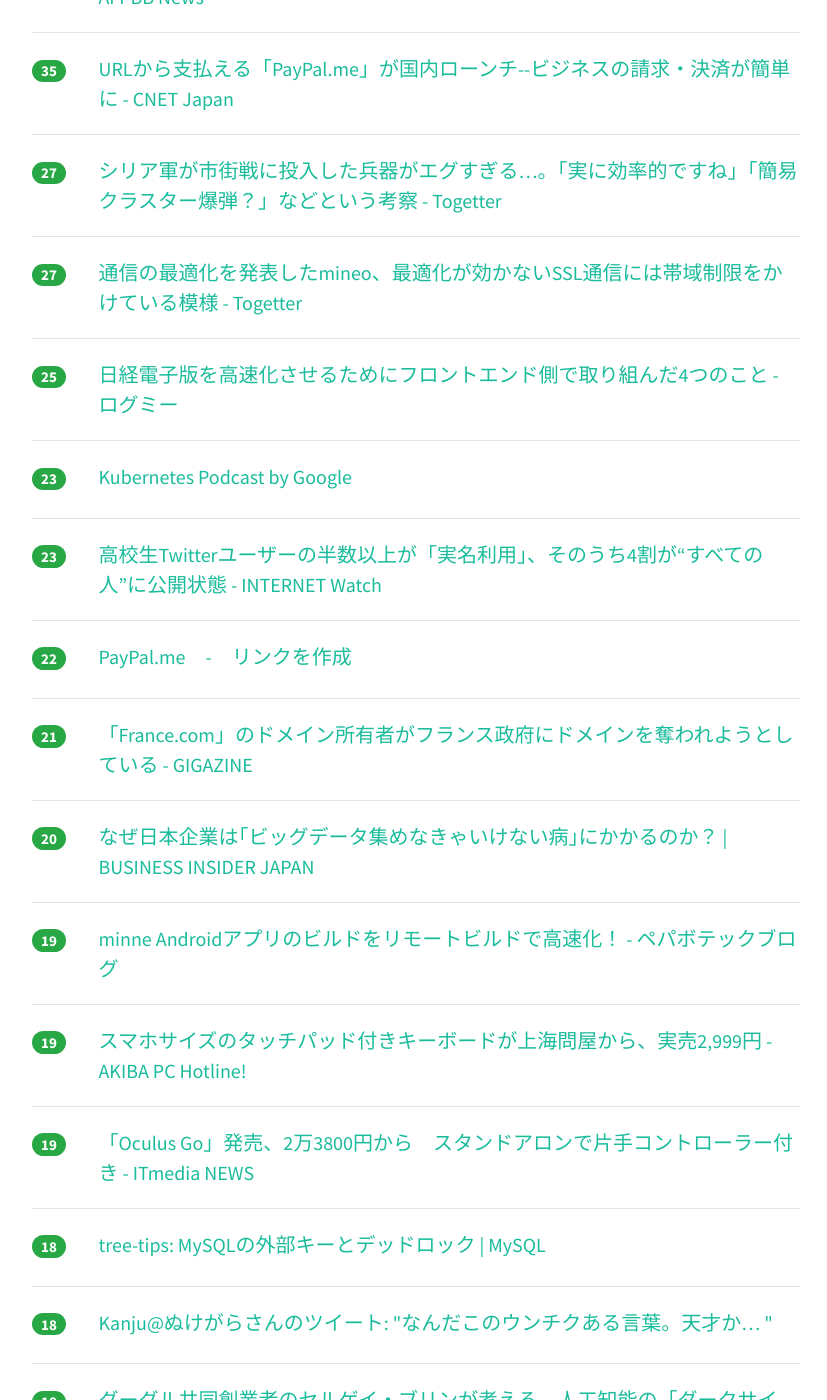
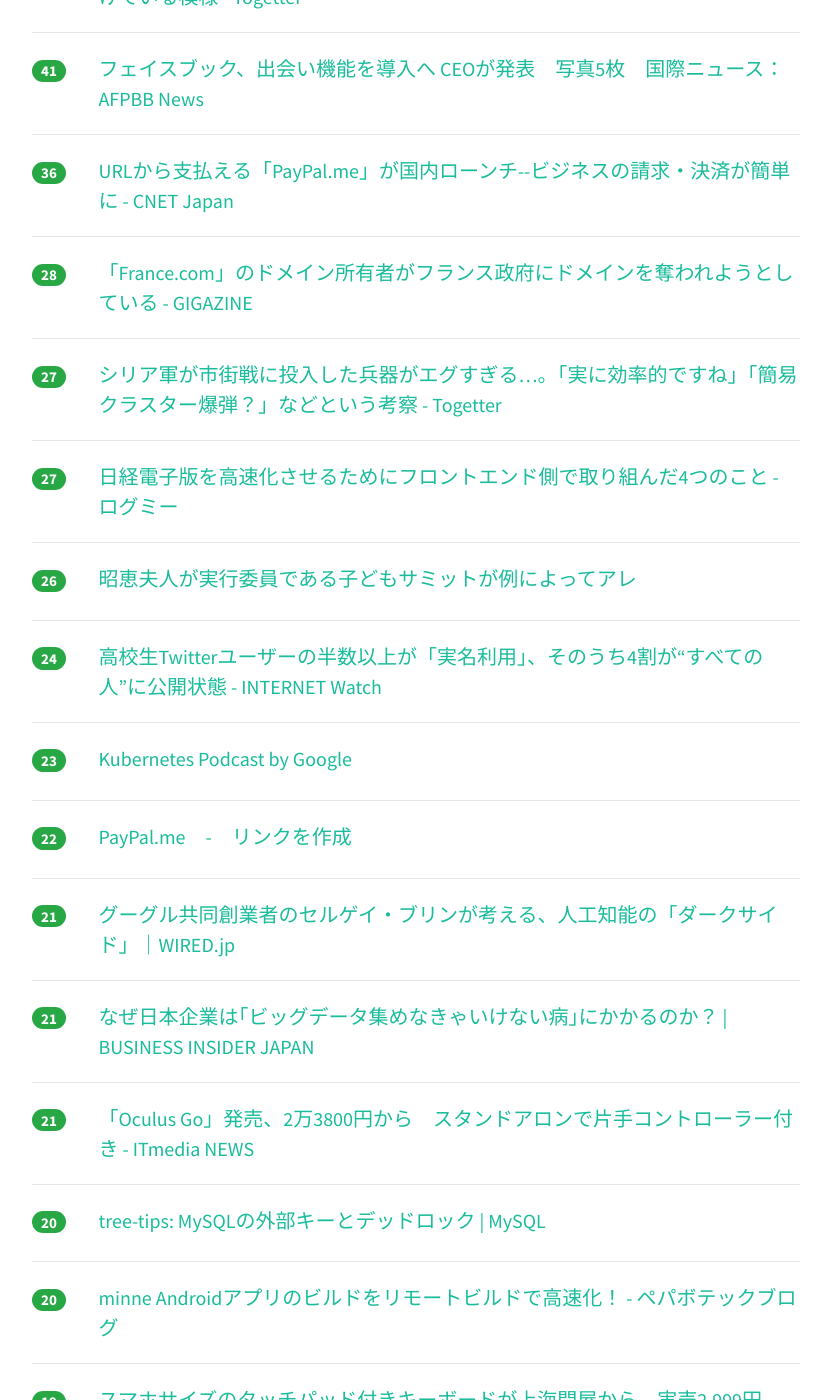
Before and after one commit to yatta47/hatena-matome-site, a Jekyll site: the page built from _posts/2018-05-02-hatena.md, in a window 1280 px wide and 1400 px high, scrolled down 1317 px. Shown: the whole window, without its empty margins (224-1051 px from the left). Built offline with Jekyll 4.4.1, drawn with Linux system fonts in a browser that asks for light colours; nearby versions of some CDN libraries; some of the changed text lies outside the part shown.

Commit message:
Updated 2018-05-02

```diff
--- a/_posts/2018-05-02-hatena.md
+++ b/_posts/2018-05-02-hatena.md
@@ -1,49 +1,54 @@
 ---
 layout: post
 title:  "2018-05-02 はてぶIT"
-date:   2018-05-02 14:03:13
+date:   2018-05-02 15:03:06
 tags: [it-hotentry]
 ---
-37 件のデータあり
+39 件のデータあり
 
 <hr><div class="row">
-<div class="col-1"><span class="badge badge-pill badge-success h2">479</span></div>
+<div class="col-1"><span class="badge badge-pill badge-success h2">586</span></div>
 <div class="col-11"><a href='http://karaage.hatenadiary.jp/entry/2018/05/02/073000' target='_blank'>私の会社の機械学習経験ゼロの「ディープラーニングおじさん」が会社のAI戦略を動かすまで - karaage. [からあげ]</a></div>
 </div>
 <hr>
 <div class="row">
-<div class="col-1"><span class="badge badge-pill badge-success h2">149</span></div>
+<div class="col-1"><span class="badge badge-pill badge-success h2">171</span></div>
 <div class="col-11"><a href='http://shin.hateblo.jp/entry/2012/05/26/231036' target='_blank'>Makefileの書き方 - cat /var/log/shin</a></div>
 </div>
 <hr>
 <div class="row">
-<div class="col-1"><span class="badge badge-pill badge-success h2">101</span></div>
+<div class="col-1"><span class="badge badge-pill badge-success h2">158</span></div>
 <div class="col-11"><a href='https://qiita.com/sl2/items/1e503952b9506a0539ea' target='_blank'>2018年のPythonプロジェクトのはじめかた - Qiita</a></div>
 </div>
 <hr>
 <div class="row">
-<div class="col-1"><span class="badge badge-pill badge-success h2">90</span></div>
+<div class="col-1"><span class="badge badge-pill badge-success h2">98</span></div>
 <div class="col-11"><a href='https://blog.github.com/2018-05-01-github-pages-custom-domains-https/' target='_blank'>Custom domains on GitHub Pages gain support for HTTPS | The GitHub Blog</a></div>
 </div>
 <hr>
 <div class="row">
-<div class="col-1"><span class="badge badge-pill badge-success h2">78</span></div>
+<div class="col-1"><span class="badge badge-pill badge-success h2">91</span></div>
 <div class="col-11"><a href='https://www.moguravr.com/oculus-go-launch/' target='_blank'>Oculus、一体型VRヘッドセットOculus Go本日発売 価格は23,800円から | Mogura VR - 国内外のVR/AR/MR最新情報</a></div>
 </div>
 <hr>
 <div class="row">
-<div class="col-1"><span class="badge badge-pill badge-success h2">73</span></div>
+<div class="col-1"><span class="badge badge-pill badge-success h2">75</span></div>
 <div class="col-11"><a href='https://staff.aist.go.jp/a.ohta/japanese/study/Review_ex_top.htm' target='_blank'>英語論文の査読表現集</a></div>
 </div>
 <hr>
 <div class="row">
-<div class="col-1"><span class="badge badge-pill badge-success h2">58</span></div>
+<div class="col-1"><span class="badge badge-pill badge-success h2">59</span></div>
 <div class="col-11"><a href='https://speakerdeck.com/motokiee/iosfalsezi-dong-hua-toshi-zu-mihua-kodotoshe-ji-niji-zhong-suru' target='_blank'>iOSの自動化と仕組み化 ~コードと設計に集中する~ // Speaker Deck</a></div>
 </div>
 <hr>
 <div class="row">
-<div class="col-1"><span class="badge badge-pill badge-success h2">47</span></div>
+<div class="col-1"><span class="badge badge-pill badge-success h2">50</span></div>
 <div class="col-11"><a href='https://qiita.com/gengogo5/items/5b038cf0b4034194f63a' target='_blank'>Java初心者時代にコードレビューで指摘された悪しき習慣 - Qiita</a></div>
+</div>
+<hr>
+<div class="row">
+<div class="col-1"><span class="badge badge-pill badge-success h2">48</span></div>
+<div class="col-11"><a href='https://qiita.com/KanNishida/items/12f9ae0cee98fd54b0bb' target='_blank'>Netflixがカスタマーを誰よりも理解するためのデータ分析プロセス、コンシューマー・サイエンスの紹介 - Qiita</a></div>
 </div>
 <hr>
 <div class="row">
@@ -52,18 +57,23 @@ tags: [it-hotentry]
 </div>
 <hr>
 <div class="row">
-<div class="col-1"><span class="badge badge-pill badge-success h2">41</span></div>
-<div class="col-11"><a href='https://qiita.com/KanNishida/items/12f9ae0cee98fd54b0bb' target='_blank'>Netflixがカスタマーを誰よりも理解するためのデータ分析プロセス、コンシューマー・サイエンスの紹介 - Qiita</a></div>
+<div class="col-1"><span class="badge badge-pill badge-success h2">43</span></div>
+<div class="col-11"><a href='https://togetter.com/li/1223437' target='_blank'>通信の最適化を発表したmineo、最適化が効かないSSL通信には帯域制限をかけている模様 - Togetter</a></div>
 </div>
 <hr>
 <div class="row">
-<div class="col-1"><span class="badge badge-pill badge-success h2">38</span></div>
+<div class="col-1"><span class="badge badge-pill badge-success h2">41</span></div>
 <div class="col-11"><a href='http://www.afpbb.com/articles/-/3173230' target='_blank'>フェイスブック、出会い機能を導入へ CEOが発表　写真5枚　国際ニュース：AFPBB News</a></div>
 </div>
 <hr>
 <div class="row">
-<div class="col-1"><span class="badge badge-pill badge-success h2">35</span></div>
+<div class="col-1"><span class="badge badge-pill badge-success h2">36</span></div>
 <div class="col-11"><a href='https://japan.cnet.com/article/35118491/' target='_blank'>URLから支払える「PayPal.me」が国内ローンチ--ビジネスの請求・決済が簡単に - CNET Japan</a></div>
+</div>
+<hr>
+<div class="row">
+<div class="col-1"><span class="badge badge-pill badge-success h2">28</span></div>
+<div class="col-11"><a href='https://gigazine.net/news/20180502-france-dot-com/' target='_blank'>「France.com」のドメイン所有者がフランス政府にドメインを奪われようとしている - GIGAZINE</a></div>
 </div>
 <hr>
 <div class="row">
@@ -73,22 +83,22 @@ tags: [it-hotentry]
 <hr>
 <div class="row">
 <div class="col-1"><span class="badge badge-pill badge-success h2">27</span></div>
-<div class="col-11"><a href='https://togetter.com/li/1223437' target='_blank'>通信の最適化を発表したmineo、最適化が効かないSSL通信には帯域制限をかけている模様 - Togetter</a></div>
+<div class="col-11"><a href='http://logmi.jp/283703' target='_blank'>日経電子版を高速化させるためにフロントエンド側で取り組んだ4つのこと - ログミー</a></div>
 </div>
 <hr>
 <div class="row">
-<div class="col-1"><span class="badge badge-pill badge-success h2">25</span></div>
-<div class="col-11"><a href='http://logmi.jp/283703' target='_blank'>日経電子版を高速化させるためにフロントエンド側で取り組んだ4つのこと - ログミー</a></div>
+<div class="col-1"><span class="badge badge-pill badge-success h2">26</span></div>
+<div class="col-11"><a href='https://anond.hatelabo.jp/20180501230751' target='_blank'>昭恵夫人が実行委員である子どもサミットが例によってアレ</a></div>
+</div>
+<hr>
+<div class="row">
+<div class="col-1"><span class="badge badge-pill badge-success h2">24</span></div>
+<div class="col-11"><a href='https://internet.watch.impress.co.jp/docs/news/1119998.html' target='_blank'>高校生Twitterユーザーの半数以上が「実名利用」、そのうち4割が“すべての人”に公開状態 - INTERNET Watch</a></div>
 </div>
 <hr>
 <div class="row">
 <div class="col-1"><span class="badge badge-pill badge-success h2">23</span></div>
 <div class="col-11"><a href='https://kubernetespodcast.com/' target='_blank'>Kubernetes Podcast by Google</a></div>
-</div>
-<hr>
-<div class="row">
-<div class="col-1"><span class="badge badge-pill badge-success h2">23</span></div>
-<div class="col-11"><a href='https://internet.watch.impress.co.jp/docs/news/1119998.html' target='_blank'>高校生Twitterユーザーの半数以上が「実名利用」、そのうち4割が“すべての人”に公開状態 - INTERNET Watch</a></div>
 </div>
 <hr>
 <div class="row">
@@ -98,16 +108,26 @@ tags: [it-hotentry]
 <hr>
 <div class="row">
 <div class="col-1"><span class="badge badge-pill badge-success h2">21</span></div>
-<div class="col-11"><a href='https://gigazine.net/news/20180502-france-dot-com/' target='_blank'>「France.com」のドメイン所有者がフランス政府にドメインを奪われようとしている - GIGAZINE</a></div>
+<div class="col-11"><a href='https://wired.jp/2018/05/02/sergey-brin-warns-ais-dark-side/' target='_blank'>グーグル共同創業者のセルゲイ・ブリンが考える、人工知能の「ダークサイド」｜WIRED.jp</a></div>
+</div>
+<hr>
+<div class="row">
+<div class="col-1"><span class="badge badge-pill badge-success h2">21</span></div>
+<div class="col-11"><a href='https://www.businessinsider.jp/post-166671' target='_blank'>なぜ日本企業は｢ビッグデータ集めなきゃいけない病｣にかかるのか？ | BUSINESS INSIDER JAPAN</a></div>
+</div>
+<hr>
+<div class="row">
+<div class="col-1"><span class="badge badge-pill badge-success h2">21</span></div>
+<div class="col-11"><a href='http://www.itmedia.co.jp/news/articles/1805/02/news043.html' target='_blank'>「Oculus Go」発売、2万3800円から　スタンドアロンで片手コントローラー付き - ITmedia NEWS</a></div>
 </div>
 <hr>
 <div class="row">
 <div class="col-1"><span class="badge badge-pill badge-success h2">20</span></div>
-<div class="col-11"><a href='https://www.businessinsider.jp/post-166671' target='_blank'>なぜ日本企業は｢ビッグデータ集めなきゃいけない病｣にかかるのか？ | BUSINESS INSIDER JAPAN</a></div>
+<div class="col-11"><a href='http://www.tree-tips.com/mysql/deadlock/foreignkey/' target='_blank'>tree-tips: MySQLの外部キーとデッドロック | MySQL</a></div>
 </div>
 <hr>
 <div class="row">
-<div class="col-1"><span class="badge badge-pill badge-success h2">19</span></div>
+<div class="col-1"><span class="badge badge-pill badge-success h2">20</span></div>
 <div class="col-11"><a href='https://tech.pepabo.com/2018/05/01/remote-build-for-android/' target='_blank'>minne Androidアプリのビルドをリモートビルドで高速化！ - ペパボテックブログ</a></div>
 </div>
 <hr>
@@ -118,12 +138,12 @@ tags: [it-hotentry]
 <hr>
 <div class="row">
 <div class="col-1"><span class="badge badge-pill badge-success h2">19</span></div>
-<div class="col-11"><a href='http://www.itmedia.co.jp/news/articles/1805/02/news043.html' target='_blank'>「Oculus Go」発売、2万3800円から　スタンドアロンで片手コントローラー付き - ITmedia NEWS</a></div>
+<div class="col-11"><a href='https://japan.cnet.com/article/35118603/' target='_blank'>Facebook、デート機能を追加へ--友達以外のユーザーとマッチング - CNET Japan</a></div>
 </div>
 <hr>
 <div class="row">
-<div class="col-1"><span class="badge badge-pill badge-success h2">18</span></div>
-<div class="col-11"><a href='http://www.tree-tips.com/mysql/deadlock/foreignkey/' target='_blank'>tree-tips: MySQLの外部キーとデッドロック | MySQL</a></div>
+<div class="col-1"><span class="badge badge-pill badge-success h2">19</span></div>
+<div class="col-11"><a href='https://manablog.org/freelance-programmer-salary/' target='_blank'>【実体験】フリーランスエンジニアとして月収100万円を稼いだ方法</a></div>
 </div>
 <hr>
 <div class="row">
@@ -132,23 +152,23 @@ tags: [it-hotentry]
 </div>
 <hr>
 <div class="row">
-<div class="col-1"><span class="badge badge-pill badge-success h2">18</span></div>
-<div class="col-11"><a href='https://wired.jp/2018/05/02/sergey-brin-warns-ais-dark-side/' target='_blank'>グーグル共同創業者のセルゲイ・ブリンが考える、人工知能の「ダークサイド」｜WIRED.jp</a></div>
+<div class="col-1"><span class="badge badge-pill badge-success h2">17</span></div>
+<div class="col-11"><a href='http://kabumatome.doorblog.jp/archives/65918207.html' target='_blank'>Facebookが出会い系サービス進出、Facebook頼みの「omiai」お仕舞いの危機 : 市況かぶ全力２階建</a></div>
 </div>
 <hr>
 <div class="row">
 <div class="col-1"><span class="badge badge-pill badge-success h2">16</span></div>
-<div class="col-11"><a href='https://japan.cnet.com/article/35118603/' target='_blank'>Facebook、デート機能を追加へ--友達以外のユーザーとマッチング - CNET Japan</a></div>
+<div class="col-11"><a href='http://www.wipiano.net/entry/2018/04/20/045327' target='_blank'>今からできる、速くシンプルに LINQ を書くためのコツ 3 個 - wiprog</a></div>
+</div>
+<hr>
+<div class="row">
+<div class="col-1"><span class="badge badge-pill badge-success h2">16</span></div>
+<div class="col-11"><a href='https://qiita.com/tenntenn/items/757c249dad942b6326a9' target='_blank'>Google App EngineでGoのバージョンアップを行う #golang #gae - Qiita</a></div>
 </div>
 <hr>
 <div class="row">
 <div class="col-1"><span class="badge badge-pill badge-success h2">15</span></div>
 <div class="col-11"><a href='https://jp.reuters.com/article/idJP2018050101002100' target='_blank'>自民の若手が増税凍結を提言へ | ロイター</a></div>
-</div>
-<hr>
-<div class="row">
-<div class="col-1"><span class="badge badge-pill badge-success h2">15</span></div>
-<div class="col-11"><a href='https://anond.hatelabo.jp/20180501230751' target='_blank'>昭恵夫人が実行委員である子どもサミットが例によってアレ</a></div>
 </div>
 <hr>
 <div class="row">
@@ -163,17 +183,7 @@ tags: [it-hotentry]
 <hr>
 <div class="row">
 <div class="col-1"><span class="badge badge-pill badge-success h2">14</span></div>
-<div class="col-11"><a href='https://qiita.com/tenntenn/items/757c249dad942b6326a9' target='_blank'>Google App EngineでGoのバージョンアップを行う #golang #gae - Qiita</a></div>
-</div>
-<hr>
-<div class="row">
-<div class="col-1"><span class="badge badge-pill badge-success h2">14</span></div>
 <div class="col-11"><a href='https://kakuyasu-sim.jp/sns/kuchikomis/topic/8355' target='_blank'>格安SIMの通信の最適化の実害と、帯域制御の実害 - 格安SIMの通信速度の口コミ - 格安SIMのSNS</a></div>
-</div>
-<hr>
-<div class="row">
-<div class="col-1"><span class="badge badge-pill badge-success h2">13</span></div>
-<div class="col-11"><a href='http://www.wipiano.net/entry/2018/04/20/045327' target='_blank'>今からできる、速くシンプルに LINQ を書くためのコツ 3 個 - wiprog</a></div>
 </div>
 <hr>
 <div class="row">
@@ -182,12 +192,12 @@ tags: [it-hotentry]
 </div>
 <hr>
 <div class="row">
-<div class="col-1"><span class="badge badge-pill badge-success h2">10</span></div>
+<div class="col-1"><span class="badge badge-pill badge-success h2">12</span></div>
 <div class="col-11"><a href='https://note.mu/hayatoniq/n/ne9240b250174' target='_blank'>インフルエンサーは「エセネット起業家」の再来になるのか？｜イチハヤ@webマーケター｜note</a></div>
 </div>
 <hr>
 <div class="row">
-<div class="col-1"><span class="badge badge-pill badge-success h2">9</span></div>
+<div class="col-1"><span class="badge badge-pill badge-success h2">10</span></div>
 <div class="col-11"><a href='http://tyru.hatenablog.com/entry/2018/05/02/064601' target='_blank'>VSCode の Vim 拡張 (VSCodeVim) をより Vim っぽくする PR を送った - Humanity</a></div>
 </div>
 <hr>
```
